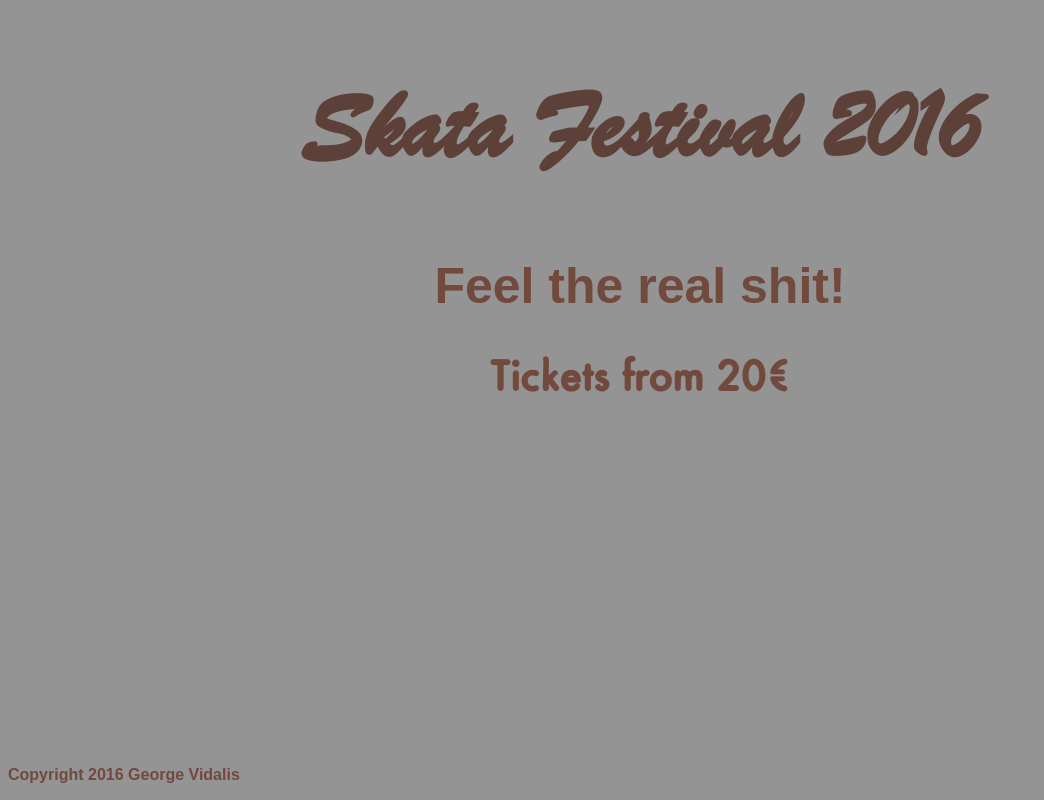
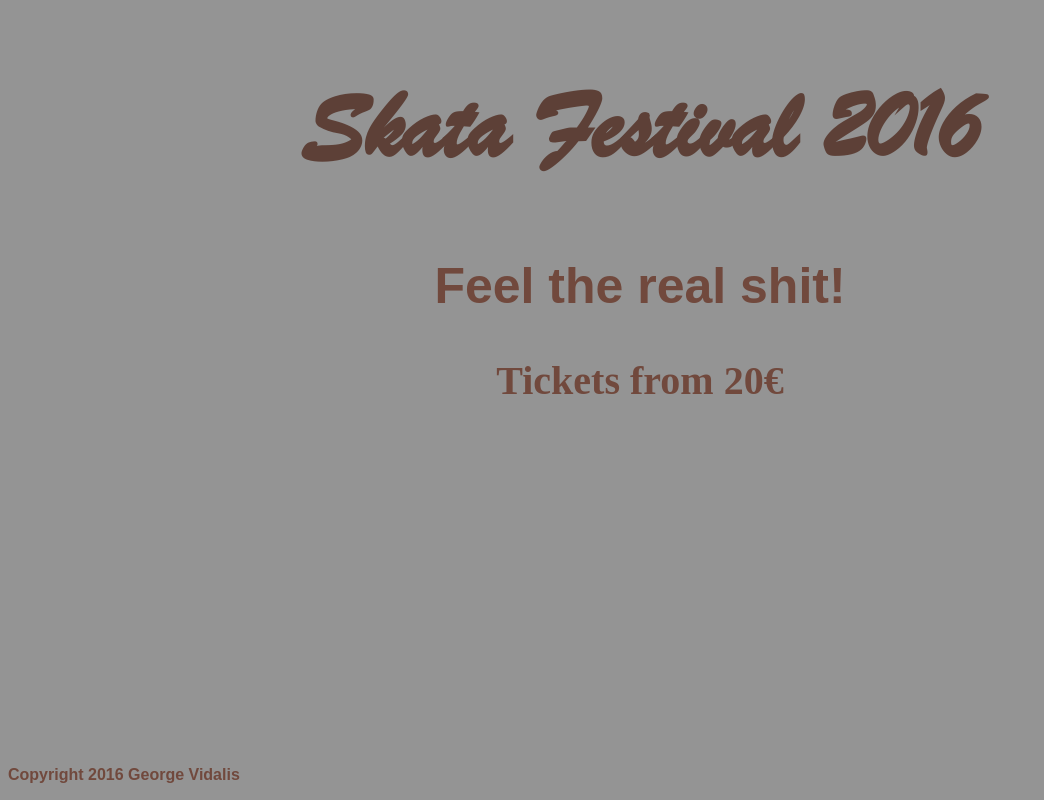
Before and after one commit to poutsobanana/poutsobanana.github.io, a plain HTML site: page index.html in a window 1280 px wide. Shown: the whole page, without its empty margins (0-1044 px from the left). Drawn offline with Linux system fonts and the light colour scheme.

Commit message:
Update style.css

```diff
--- a/style.css
+++ b/style.css
@@ -7,8 +7,8 @@
    src: url(BRUSHSCI.TTF);
 }
 @font-face {
-   font-family: pfuniversal-regular-webfont;
-   srr:url(pfuniversal-regular-webfont.ttf);
+   font-family: vgafixg;
+   srr:url(VGAFIXG.FON);
 }
 @font-face {
 font-family: PF Universal Bold;
@@ -37,7 +37,7 @@ h2 {
 h3 {
   color:#71493d;
   font-size:40px;
-  font-family:Station;
+  font-family:vgafixg;
 }
 p {
   color:#71493d;
```
